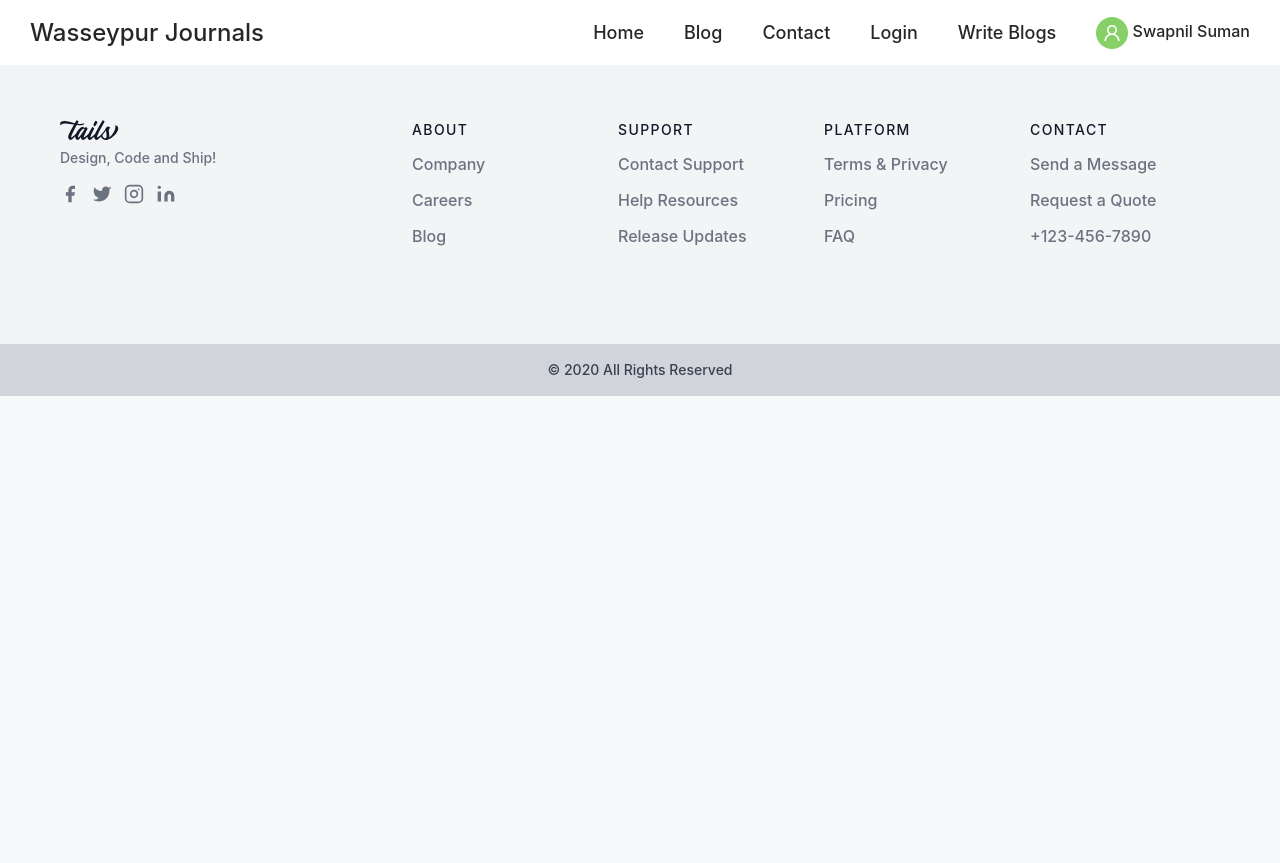
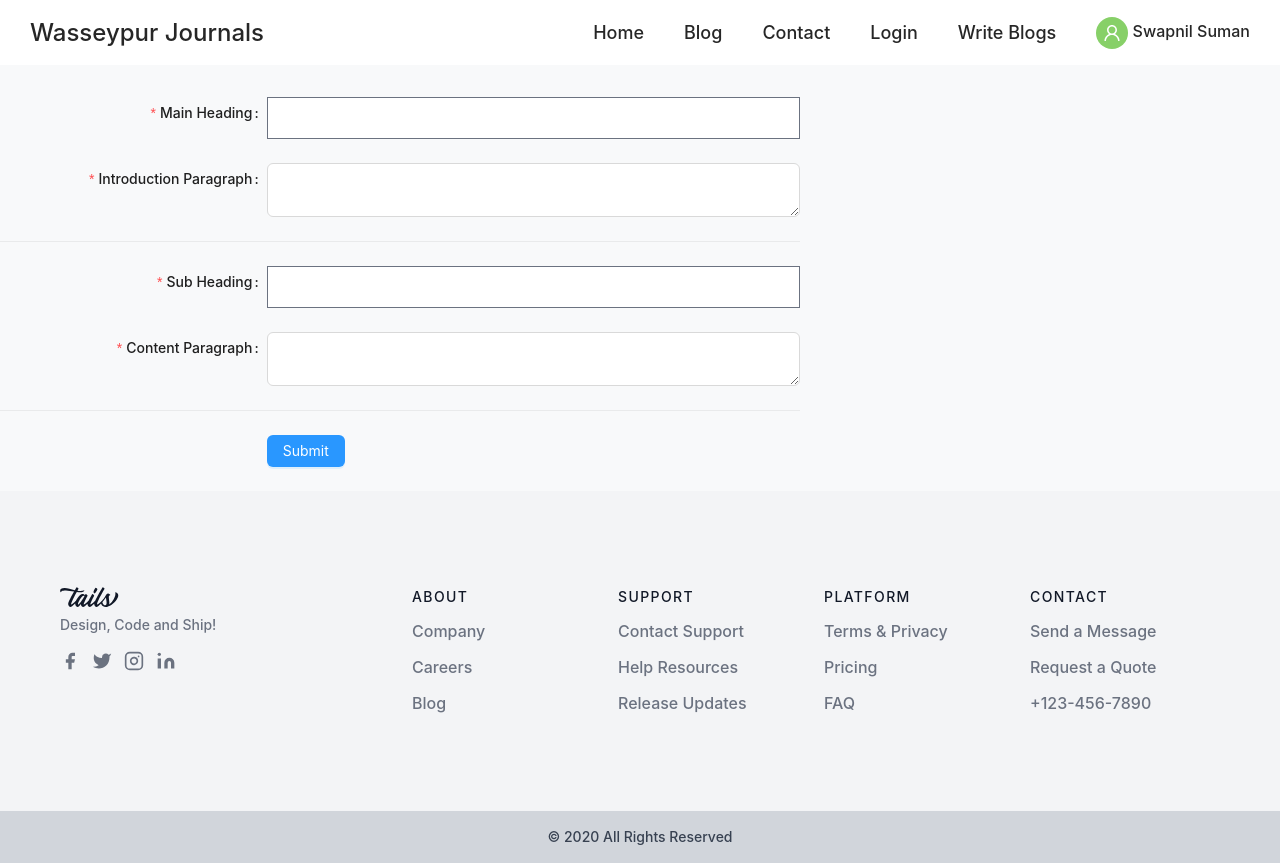
Before and after one commit to swaaap-nil/BloggingWebApp, a React (Create React App) app in the folder client/: page /write in a window 1280 px wide. Before the commit the page ends 800 px from the top, so only its background shows below. Built offline with nearby package versions, Linux system fonts and the light colour scheme.

Commit message:
checkpoint

```diff
--- a/client/package.json
+++ b/client/package.json
@@ -15,7 +15,7 @@
     "@types/react": "^18.2.15",
     "@types/react-dom": "^18.2.7",
     "add": "^2.0.6",
-    "antd": "^5.6.2",
+    "antd": "^5.7.2",
     "autoprefixer": "^10.4.14",
     "bootstrap": "^5.3.0",
     "graphql": "^16.7.1",
@@ -50,6 +50,7 @@
     ]
   },
   "devDependencies": {
+    "@babel/preset-env": "^7.22.9",
     "webpack-cli": "^5.1.4"
   }
 }
--- a/client/src/App.tsx
+++ b/client/src/App.tsx
@@ -5,11 +5,11 @@ import {BrowserRouter as Router,Route,Routes} from 'react-router-dom'
 import React from 'react'
 import Home from './pages/home.js';
 import Blog from './pages/blogsList.js';
-import Login from './pages/login.js';
+import Login from './pages/login';
 import Contact from './pages/contact.js';
 import BlogContent from './pages/blog-content.js'
 import Error404Page from './pages/error-404.js'
-import WriteBlog from './pages/write-blog.tsx'
+import WriteBlog from './pages/write-blog'
 import './index.css';
 
 import Footer from './components/footer.js';
--- a/client/src/assets/scss/_blog.scss
+++ b/client/src/assets/scss/_blog.scss
@@ -46,7 +46,8 @@ font-size: 12px;
   }
 
   .blog-post{
-    margin-top: 5rem;
+    margin-top: 2rem;
+    margin-bottom: 2rem;
     align-items: center;
     display: flex;
     flex-direction: column;
--- a/client/src/assets/scss/_navigation.scss
+++ b/client/src/assets/scss/_navigation.scss
@@ -7,8 +7,9 @@
     justify-content: space-between;
     color: $black-level-2;
     top: 0;
-    z-index: 100;
-    position: fixed;
+    z-index: 0;
+    position: relative;
+
 
     .menu-content-container{
         display: flex;
--- a/client/src/assets/scss/base.scss
+++ b/client/src/assets/scss/base.scss
@@ -4,6 +4,8 @@
 @import './blog.scss';
 @import './blog-content.scss';
 @import './each-chunk.scss';
+@import './login.scss';
+@import './write-blog.scss';
 
 html body{
     font-family: -apple-system, BlinkMacSystemFont, 'Segoe UI', Roboto, Oxygen, Ubuntu, Cantarell, 'Open Sans', 'Helvetica Neue', sans-serif;
@@ -25,13 +27,13 @@ h1{
     margin: 4em 20px;
 }
 
-.overalay::before{
-    z-index: 1;
-    content: '';
-    position: absolute;
-    top: 0;
-    right: 0;
-    bottom: 0;
-    left: 0;
-    background: linear-gradient(180 deg,transparent 0%,transparent 18%,rgba(0,0,0,8)99%,rgba(0,0,0,8)100%,);
-}
+// .overalay::before{
+//     z-index: 1;
+//     content: '';
+//     position: absolute;
+//     top: 0;
+//     right: 0;
+//     bottom: 0;
+//     left: 0;
+//     background: linear-gradient(180 deg,transparent 0%,transparent 18%,rgba(0,0,0,8)99%,rgba(0,0,0,8)100%,);
+// }
--- /dev/null
+++ b/client/src/assets/scss/login.scss
@@ -0,0 +1,7 @@
+.login-dabba{
+
+display: flex;
+justify-content: center;
+padding-top: 100px;
+padding-bottom: 100px;
+}
--- /dev/null
+++ b/client/src/assets/scss/write-blog.scss
@@ -0,0 +1,10 @@
+@import './_variables';
+.write-blog-container{
+
+padding-top: 2rem;
+
+}
+
+.button-color-fix{
+    background-color: $blue
+}
--- a/client/src/components/footer.js
+++ b/client/src/components/footer.js
@@ -3,7 +3,7 @@ import React from "react";
 export default function Footer(){
     return <div>
 
-        <footer class="w-full text-gray-700 bg-gray-100 body-font">
+        <footer class="w-full text-gray-700 bg-gray-100 body-font" >
             <div
                 class="container flex flex-col flex-wrap px-5 py-24 mx-auto md:items-center lg:items-start md:flex-row md:flex-no-wrap">
                 <div class="flex-shrink-0 w-64 mx-auto text-center md:mx-0 md:text-left">
--- a/client/src/pages/login.js
+++ /dev/null
@@ -1,30 +0,0 @@
-import React from 'react';
-
-export default function Login() {
-
-const style2 = {backgroundImage : "url('https://images.pexels.com/photos/7232397/pexels-photo-7232397.jpeg?auto=compress&cs=tinysrgb&w=1260&h=750&dpr=1')"}
-
-  return<div class="flex h-screen w-full items-center justify-center bg-  -900 bg-cover bg-no-repeat" style={style2}>
-    <div class="rounded-xl bg-white bg-opacity-50 px-16 py-10 shadow-lg backdrop-blur-md max-sm:px-8">
-      <div class="text-black">
-        <div class="mb-8 flex flex-col items-center">
-          <img src="https://www.logo.wine/a/logo/Instagram/Instagram-Glyph-Color-Logo.wine.svg" width="150" alt="" srcset="" />
-          <h1 class="mb-2 text-2xl">Instagram</h1>
-          <span class="text-black">Enter Login Details</span>
-        </div>
-        <form action="#">
-          <div class="mb-4 text-lg">
-            <input class="rounded-3xl border-none bg-white-400 bg-opacity-50 px-6 py-2 text-center text-black placeholder-black-100 shadow-lg outline-none backdrop-blur-md" type="text" name="name" placeholder="Email or userID" />
-          </div>
-
-          <div class="mb-4 text-lg">
-            <input class="rounded-3xl border-none bg-white-400 bg-opacity-10 px-6 py-2 text-center text-black placeholder-black-1 shadow-lg outline-none backdrop-blur-md" type="Password" name="name" placeholder="Password" />
-          </div>
-          <div class="mt-8 flex justify-center text-lg text-black">
-            <button type="submit" class="rounded-3xl bg-white-400 bg-opacity-50 px-10 py-2 text-black shadow-xl backdrop-blur-md transition-colors duration-300 hover:bg-white">Login</button>
-          </div>
-        </form>
-      </div>
-    </div>
-  </div>
-}
--- /dev/null
+++ b/client/src/pages/login.tsx
@@ -0,0 +1,53 @@
+
+import React from 'react';
+import { Button, Checkbox, Form, Input } from 'antd';
+
+const onFinish = (values: any) => {
+  console.log('Success:', values);
+};
+
+const onFinishFailed = (errorInfo: any) => {
+  console.log('Failed:', errorInfo);
+};
+
+const Login: React.FC = () => (<div className="login-dabba">
+  <Form
+    name="basic"
+    labelCol={{ span: 8 }}
+    wrapperCol={{ span: 16 }}
+    style={{ maxWidth: 600 }}
+    initialValues={{ remember: true }}
+    onFinish={onFinish}
+    onFinishFailed={onFinishFailed}
+    autoComplete="off"
+  >
+    <Form.Item
+      label="Username"
+      name="username"
+      rules={[{ required: true, message: 'Please input your username!' }]}
+    >
+      <Input />
+    </Form.Item>
+
+    <Form.Item
+      label="Password"
+      name="password"
+      rules={[{ required: true, message: 'Please input your password!' }]}
+    >
+      <Input.Password />
+    </Form.Item>
+
+    <Form.Item name="remember" valuePropName="checked" wrapperCol={{ offset: 8, span: 16 }}>
+      <Checkbox>Remember me</Checkbox>
+    </Form.Item>
+
+    <Form.Item wrapperCol={{ offset: 8, span: 16 }}>
+      <Button type="primary" htmlType="submit">
+        Submit
+      </Button>
+    </Form.Item>
+  </Form>
+  </div>
+);
+
+export default Login;
--- a/client/src/pages/write-blog.tsx
+++ b/client/src/pages/write-blog.tsx
@@ -1,10 +1,66 @@
-import React,{FC} from "react";
+import React from 'react';
+import { Button, Form, Input, InputNumber , Divider} from 'antd';
+
+const layout = {
+  labelCol: { span: 8 },
+  wrapperCol: { span: 16 },
+};
+
+/* eslint-disable no-template-curly-in-string */
+const validateMessages = {
+  required: '${label} is required!',
+  types: {
+    email: '${label} is not a valid email!',
+    number: '${label} is not a valid number!',
+  },
+  number: {
+    range: '${label} must be between ${min} and ${max}',
+  },
+};
+/* eslint-enable no-template-curly-in-string */
+
+const onFinish = (values: any) => {
+  console.log(values);
+};
+
+const App: React.FC = () => (
+
+    <Form  className='write-blog-container'
+      {...layout}
+      name="nest-messages"
+      onFinish={onFinish}
+      style={{ maxWidth: 800 }}
+      validateMessages={validateMessages}>
+
+      <Form.Item name={['blog', 'title']} label="Main Heading" rules={[{ required: true }]}>
+        <Input />
+      </Form.Item>
+
+      <Form.Item name={['blog', 'introduction ']} label="Introduction Paragraph" rules={[{ required :true }]}>
+        <Input.TextArea />
+      </Form.Item>
+
+      <Divider />
+
+      <Form.Item name={['blog', 'subheading']} label="Sub Heading" rules={[{ required: true }]}>
+        <Input />
+      </Form.Item>
+
+      <Form.Item name={['blog', 'content ']} label="Content Paragraph" rules={[{ required :true }]}>
+        <Input.TextArea />
+      </Form.Item>
+
+      <Divider />
 
 
-const WriteBlog : FC = ()=>{
-    return <>
-    lauda
-    </>
-}
 
-export default WriteBlog
+      <Form.Item wrapperCol={{ ...layout.wrapperCol, offset: 8 }}>
+      <Button className="button-color-fix" type="primary" htmlType="submit">
+        Submit
+      </Button>
+    </Form.Item>
+    </Form>
+
+);
+
+export default App;
```
Also changed, not shown: 1 other file (tests, documents, lock files or other folders).
